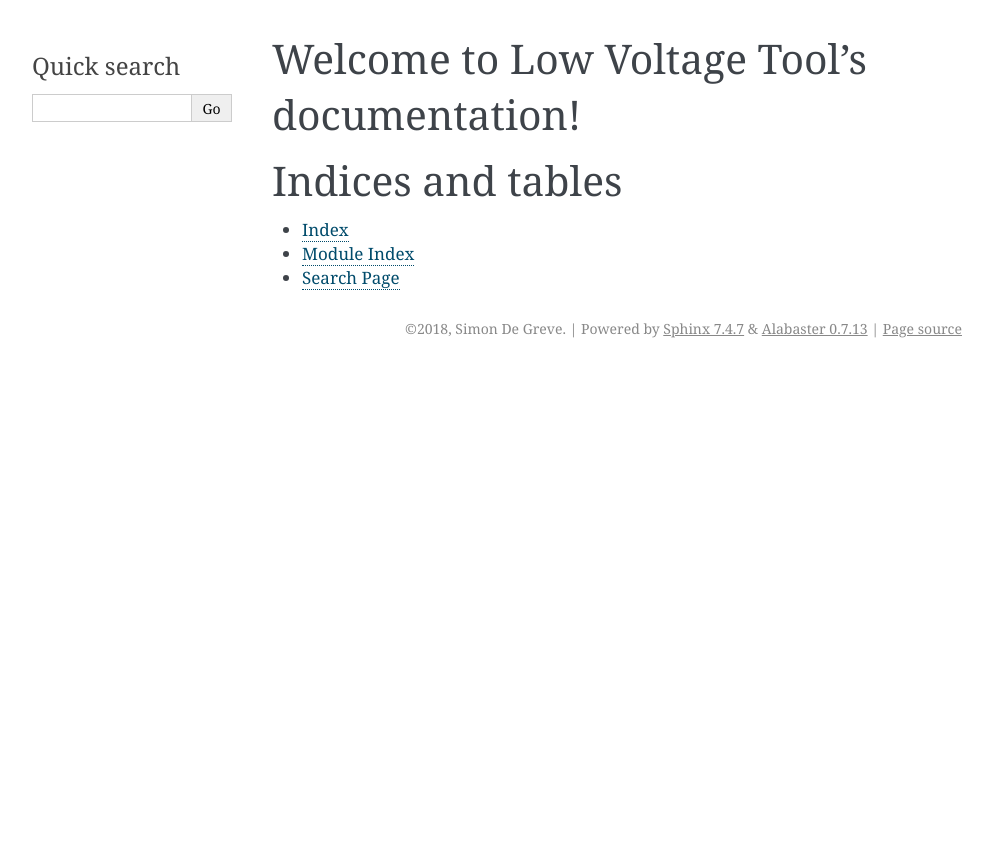
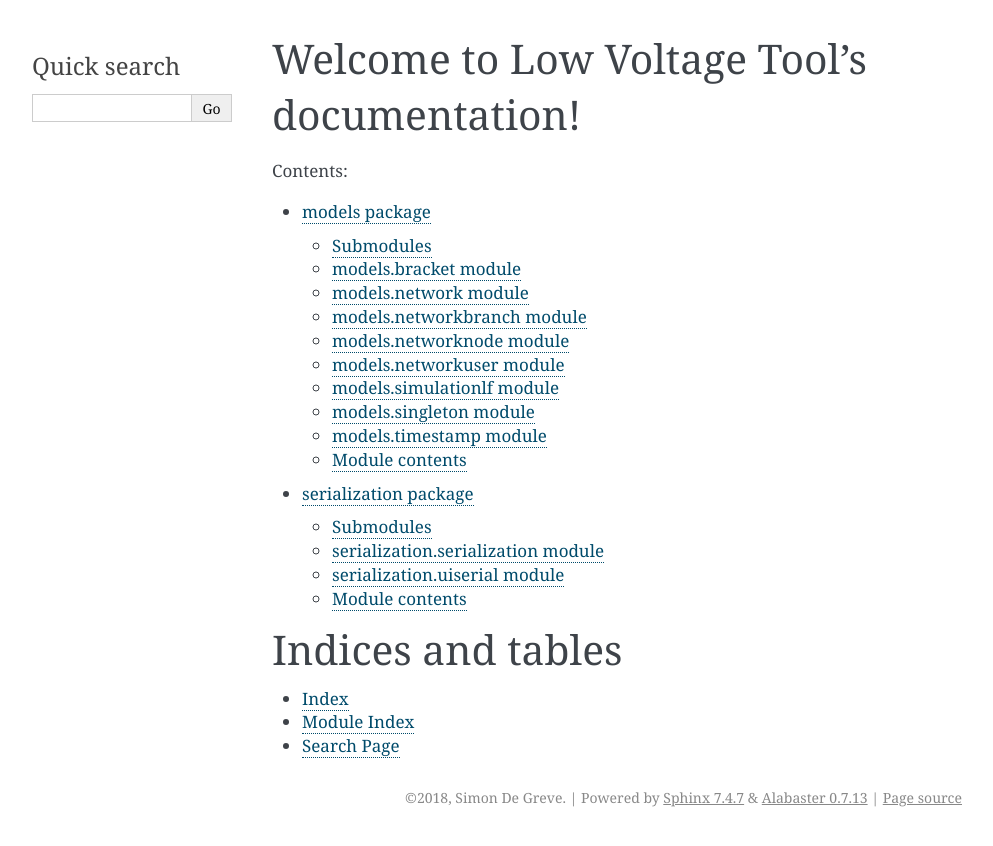
Before and after one commit to Yoiro/LowVoltageTool-final, a Sphinx documentation site: the page built from docs/source/index.rst, in a window 1280 px wide. Shown: the top 846 px of the page, without its empty margins (148-1141 px from the left). Built offline with Sphinx 7.4.7, drawn with Linux system fonts in a browser that asks for light colours.

Commit message:
add serialization

```diff
--- a/docs/source/index.rst
+++ b/docs/source/index.rst
@@ -10,6 +10,8 @@ Welcome to Low Voltage Tool's documentation!
    :maxdepth: 2
    :caption: Contents:
 
+   models
+   serialization
 
 
 Indices and tables
--- a/docs/source/modules.rst
+++ b/docs/source/modules.rst
@@ -5,3 +5,4 @@ models
    :maxdepth: 4
 
    models
+   serialization
--- /dev/null
+++ b/docs/source/serialization.rst
@@ -0,0 +1,30 @@
+serialization package
+=====================
+
+Submodules
+----------
+
+serialization\.serialization module
+-----------------------------------
+
+.. automodule:: serialization.serialization
+    :members:
+    :undoc-members:
+    :show-inheritance:
+
+serialization\.uiserial module
+------------------------------
+
+.. automodule:: serialization.uiserial
+    :members:
+    :undoc-members:
+    :show-inheritance:
+
+
+Module contents
+---------------
+
+.. automodule:: serialization
+    :members:
+    :undoc-members:
+    :show-inheritance:
```
